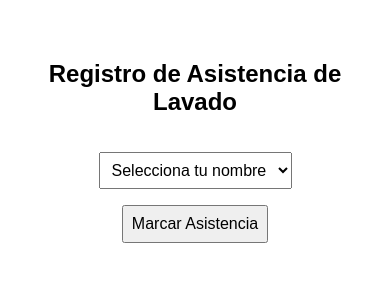
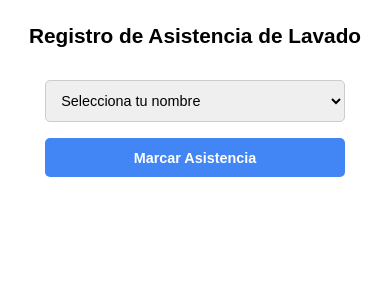
Before and after one commit to Paoloeq/AsistenciaLavado, a plain HTML site: page index.html in a window 390 px wide. Drawn offline with Linux system fonts and the light colour scheme.

Commit message:
version2 - aumenté vista reponsive para movil

```diff
--- a/index.html
+++ b/index.html
@@ -3,10 +3,7 @@
 <head>
   <meta charset="UTF-8">
   <title>Marcar Asistencia</title>
-  <style>
-    body { font-family: sans-serif; text-align: center; padding: 2rem; }
-    select, button { padding: 0.5rem; font-size: 1rem; margin-top: 1rem; }
-  </style>
+  <link rel="stylesheet" href="styles.css">
 </head>
 <body>
   <h2>Registro de Asistencia de Lavado</h2>
@@ -17,9 +14,7 @@
     <option value="Mario">Mario</option>
   </select>
 
-  <!-- <input type="text" id="nombre" placeholder="Tu nombre" required />
-  <br> -->
-  <button onclick="marcarAsistencia()">Marcar Asistencia</button>
+  <button onclick="marcarAsistencia()" id="btnMarcar">Marcar Asistencia</button>
 
   <p id="mensaje"></p>
 
@@ -27,26 +22,34 @@
     async function marcarAsistencia() {
         const nombre = document.getElementById("nombre").value;
         const mensaje = document.getElementById("mensaje");
+        const btnMarcar = document.getElementById("btnMarcar");
 
         if (!nombre) {
-            mensaje.textContent = "Por favor ingresa tu nombre.";
+            mensaje.textContent = "Por favor selecciona tu nombre.";
             return;
         }
+
+        // Deshabilitar el botón y mostrar indicador de carga
+        btnMarcar.disabled = true;
+        mensaje.innerHTML = '<span class="loading"></span>Registrando...';
 
         const formData = new FormData();
         formData.append("nombre", nombre);
 
         try {
             const res = await fetch("https://script.google.com/macros/s/AKfycbw8Eb-_l2fYPrx2WNr9rk28ChFDmTpYg1n7jMrwH3x4aoHBsCBZVpok3Lx6xtESFmo/exec", {
-            method: "POST",
-            body: formData
+              method: "POST",
+              body: formData
             });
 
             const texto = await res.text();
-            mensaje.textContent = texto === "Success" ? "¡Asistencia marcada!" : "Hubo un problema.";
+            mensaje.textContent = texto === "Success" ? "¡Asistencia marcada con éxito!" : "Hubo un problema al registrar.";
         } catch (error) {
-            mensaje.textContent = "Error de conexión.";
+            mensaje.textContent = "Error de conexión. Por favor intenta nuevamente.";
             console.error(error);
+        } finally {
+            // Rehabilitar el botón independientemente del resultado
+            btnMarcar.disabled = false;
         }
     }
   </script>
--- /dev/null
+++ b/styles.css
@@ -0,0 +1,106 @@
+/* Estilos base (para todos los dispositivos) */
+body {
+    font-family: sans-serif;
+    text-align: center;
+    padding: 1rem;
+    margin: 0;
+    max-width: 100%;
+    box-sizing: border-box;
+  }
+
+  h2 {
+    font-size: 1.5rem;
+    margin-bottom: 1.5rem;
+  }
+
+  select, button {
+    padding: 0.8rem;
+    font-size: 1rem;
+    margin-top: 1rem;
+    width: 90%;
+    max-width: 300px;
+    border-radius: 5px;
+    border: 1px solid #ccc;
+  }
+
+  button {
+    background-color: #4285f4;
+    color: white;
+    border: none;
+    font-weight: bold;
+    cursor: pointer;
+    transition: background-color 0.3s;
+  }
+
+  button:hover {
+    background-color: #3367d6;
+  }
+
+  button:disabled {
+    opacity: 0.6;
+    cursor: not-allowed;
+    background-color: #cccccc;
+  }
+
+  #mensaje {
+    min-height: 24px;
+    margin-top: 1.5rem;
+    font-size: 1rem;
+    padding: 0 1rem;
+  }
+
+  .loading {
+    display: inline-block;
+    width: 20px;
+    height: 20px;
+    border: 3px solid rgba(0,0,0,.3);
+    border-radius: 50%;
+    border-top-color: #000;
+    animation: spin 1s ease-in-out infinite;
+    margin-right: 10px;
+    vertical-align: middle;
+  }
+
+  @keyframes spin {
+    to { transform: rotate(360deg); }
+  }
+
+  /* Media queries para dispositivos móviles */
+  @media (max-width: 480px) {
+    body {
+      padding: 0.5rem;
+    }
+
+    h2 {
+      font-size: 1.3rem;
+      margin: 1rem 0;
+    }
+
+    select, button {
+      padding: 0.7rem;
+      font-size: 0.9rem;
+      width: 95%;
+    }
+
+    #mensaje {
+      font-size: 0.9rem;
+      margin-top: 1rem;
+    }
+
+    .loading {
+      width: 16px;
+      height: 16px;
+      border-width: 2px;
+    }
+  }
+
+  /* Media queries para tablets y pantallas medianas */
+  @media (min-width: 481px) and (max-width: 768px) {
+    body {
+      padding: 1.5rem;
+    }
+
+    select, button {
+      width: 80%;
+    }
+  }
```
